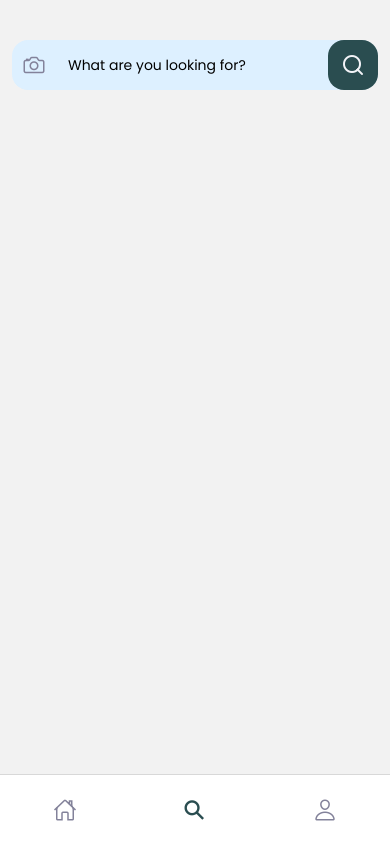
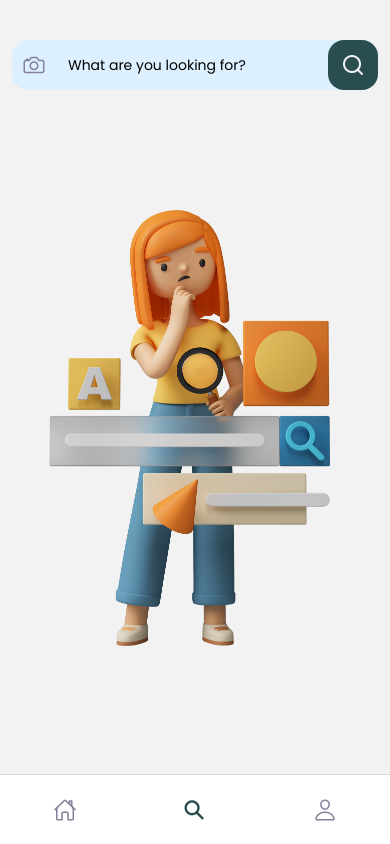
Before and after one commit to GUchechi/React_Native_Furniture_App, a React Native app: screen /Search in a window 390 px wide. Built offline with nearby package versions, Linux system fonts and the light colour scheme; no server answers.

Commit message:
added search

```diff
--- a/components/products/ProductList.jsx
+++ b/components/products/ProductList.jsx
@@ -4,6 +4,7 @@ import useFetch from "../../hooks/useFetch";
 import styles from "./ProductList.style";
 import { FlatList } from "react-native";
 import ProductViewCard from "./ProductViewCard";
+import { COLORS } from "../../constants";
 
 export default function ProductList() {
   const { data, isLoading, error } = useFetch();
@@ -13,7 +14,12 @@ export default function ProductList() {
       <View style={styles.loadingContainer}>
         <Image
           source={require("../../assets/load.gif")}
-          style={{ width: 200, height: 200, resizeMode: "contain" }}
+          style={{
+            width: 200,
+            height: 200,
+            resizeMode: "contain",
+            backgroundColor: "#fff",
+          }}
         />
       </View>
     );
--- a/components/products/ProductList.style.js
+++ b/components/products/ProductList.style.js
@@ -7,6 +7,7 @@ const styles = StyleSheet.create({
     alignItems: "center",
     justifyContent: "center",
     alignContent: "center",
+    backgroundColor: '#fff',
   },
   container: {
     alignItems: "center",
--- a/screens/search/Search.jsx
+++ b/screens/search/Search.jsx
@@ -1,16 +1,33 @@
-import React from "react";
+import React, { useState } from "react";
 import {
   Text,
   TextInput,
   View,
   TouchableOpacity,
   SafeAreaView,
+  Image,
 } from "react-native";
 import { Feather, Ionicons } from "@expo/vector-icons";
 import { COLORS, SIZES } from "../../constants";
 import styles from "./Search.style";
+import axios from "axios";
+import { FlatList } from "react-native";
 
 const Search = () => {
+  const [searchKey, setSearckKey] = useState("");
+  const [searchResults, setSearchResults] = useState("");
+
+  const handleSearch = async () => {
+    try {
+      const response = await axios.get(
+        `http://192.168.43.29:3000/api/products/search/${searchKey}`
+      );
+      console.log(response.data);
+    } catch (error) {
+      console.log("Failed to get Products", error);
+    }
+  };
+
   return (
     <SafeAreaView>
       <View style={styles.searchContainer}>
@@ -20,14 +37,19 @@ const Search = () => {
         <View style={styles.searchWrapper}>
           <TextInput
             style={styles.searchInput}
-            value=""
-            onPressIn={() => {}}
+            value={searchKey}
+            onChangeText={setSearckKey}
             placeholder="What are you looking for?"
           />
         </View>
 
         <View>
-          <TouchableOpacity style={styles.searchBtn}>
+          <TouchableOpacity
+            style={styles.searchBtn}
+            onPress={() => {
+              handleSearch();
+            }}
+          >
             <Feather
               name="search"
               size={SIZES.xLarge}
@@ -36,6 +58,16 @@ const Search = () => {
           </TouchableOpacity>
         </View>
       </View>
+      {searchResults.length === 0 ? (
+        <View style={{ flex: 1, }}>
+          <Image
+            source={require("../../assets/images/Pose23.png")}
+            style={styles.searchImage}
+          />
+        </View>
+      ) : (
+        <FlatList />
+      )}
     </SafeAreaView>
   );
 };
--- a/screens/search/Search.style.js
+++ b/screens/search/Search.style.js
@@ -37,6 +37,12 @@ const styles = StyleSheet.create({
     backgroundColor: COLORS.primary,
     borderRadius: SIZES.medium,
   },
+  searchImage: {
+    resizeMode: "contain",
+    width: SIZES.width -60,
+    height: SIZES.height - 200,
+    // opacity: 0.9,
+  },
 });
 
 export default styles;
```
